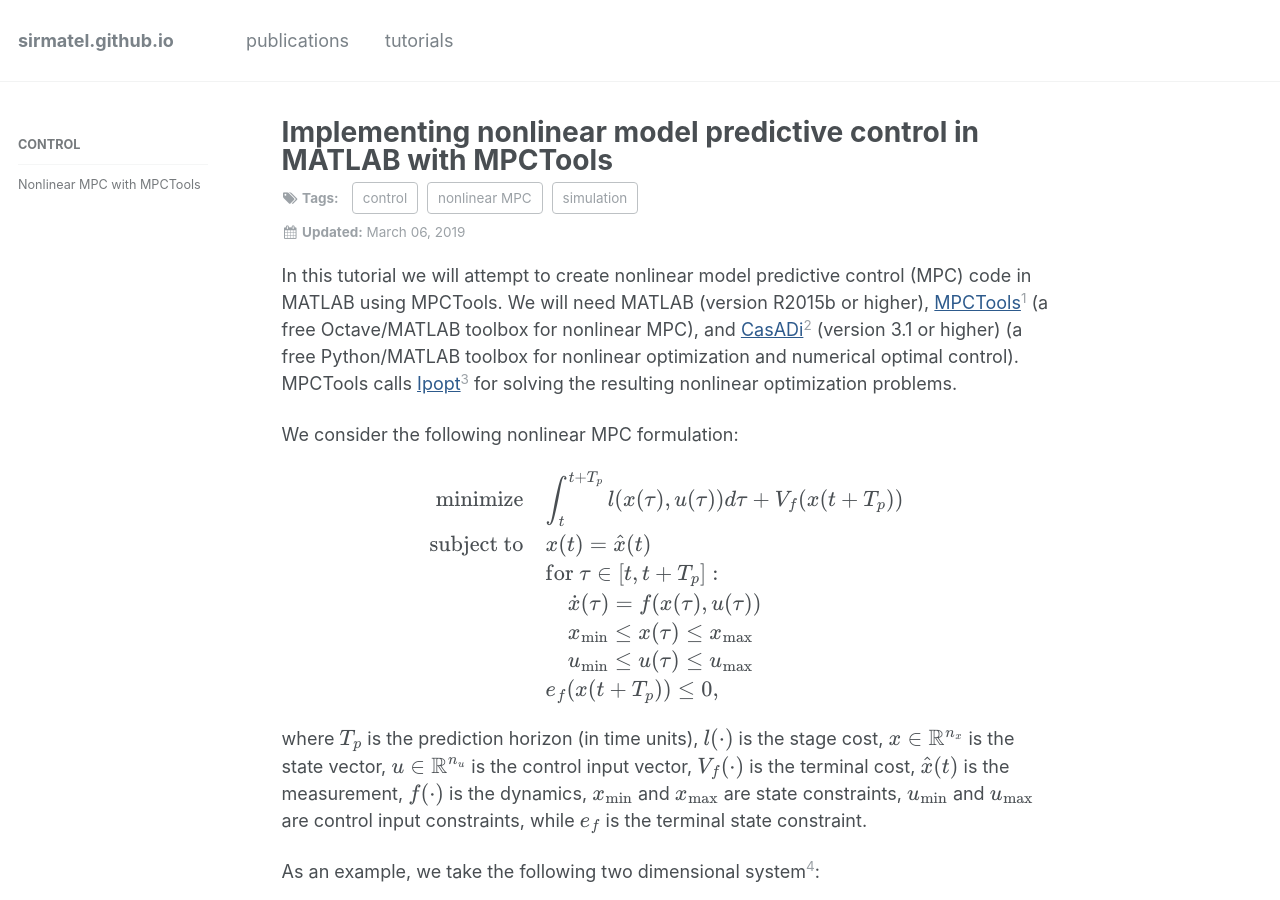
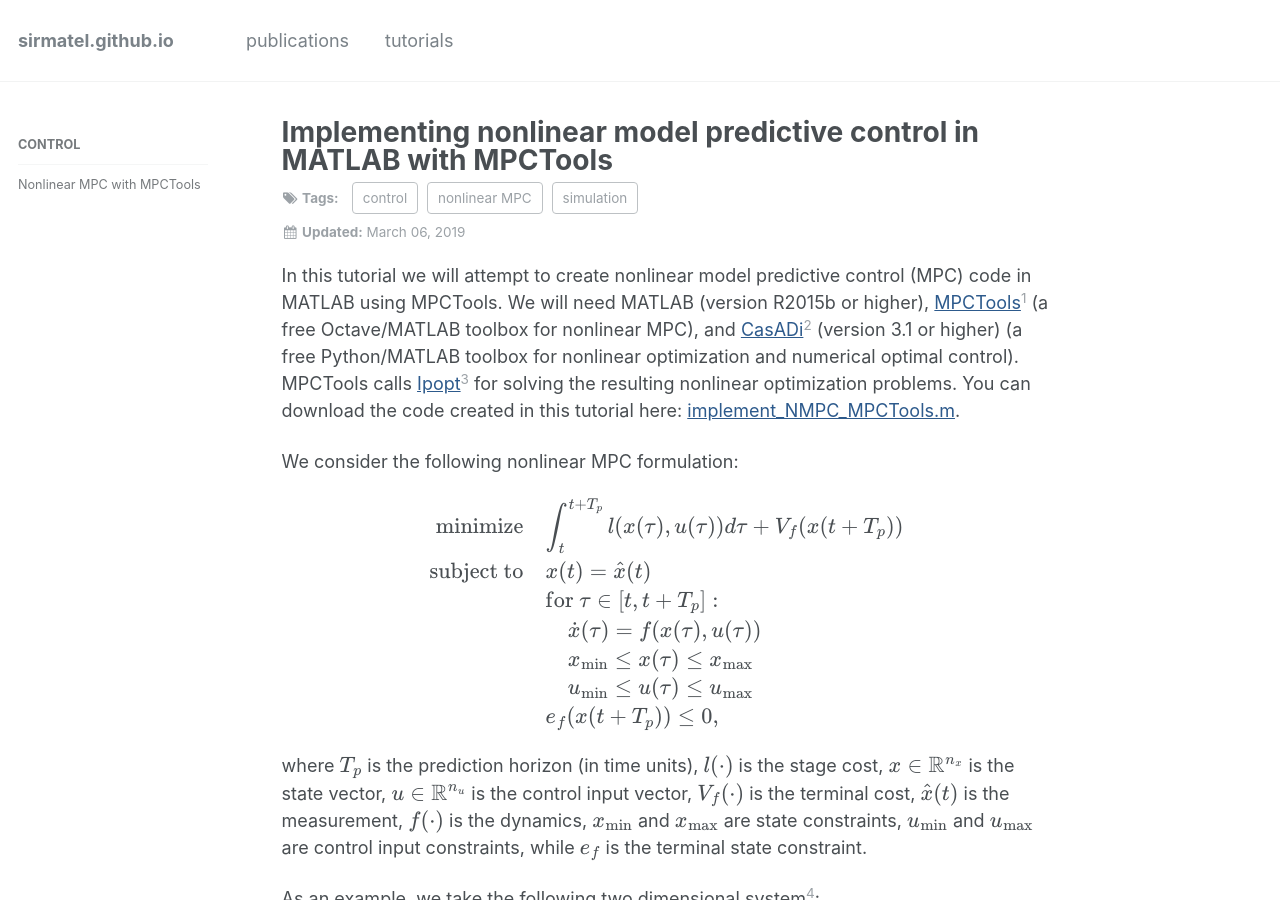
Before and after one commit to sirmatel/sirmatel.github.io, a Jekyll site: the page built from _posts/tutorials/2019-03-06-implement_NMPC_MPCTools.md, in a window 1280 px wide and 900 px high. Built offline with Jekyll 4.4.1, drawn with Linux system fonts in a browser that asks for light colours; formulas are drawn with MathJax 3; comment, search, counter and statistics services are not loaded.

Commit message:
Update 2019-03-06-implement_NMPC_MPCTools.md

```diff
--- a/_posts/tutorials/2019-03-06-implement_NMPC_MPCTools.md
+++ b/_posts/tutorials/2019-03-06-implement_NMPC_MPCTools.md
@@ -12,7 +12,7 @@
   nav: "tutorials"
 ---
 
-In this tutorial we will attempt to create nonlinear model predictive control (MPC) code in MATLAB using MPCTools. We will need MATLAB (version R2015b or higher), <a href="https://bitbucket.org/rawlings-group/octave-mpctools/overview" style="color: #2d5a8c; text-decoration:underline">MPCTools</a>[^Risbeck2016] (a free Octave/MATLAB toolbox for nonlinear MPC), and <a href="https://web.casadi.org/" style="color: #2d5a8c; text-decoration:underline">CasADi</a>[^Andersson2018] (version 3.1 or higher) (a free Python/MATLAB toolbox for nonlinear optimization and numerical optimal control). MPCTools calls <a href="https://projects.coin-or.org/Ipopt" style="color: #2d5a8c; text-decoration:underline">Ipopt</a>[^Waechter2006] for solving the resulting nonlinear optimization problems.
+In this tutorial we will attempt to create nonlinear model predictive control (MPC) code in MATLAB using MPCTools. We will need MATLAB (version R2015b or higher), <a href="https://bitbucket.org/rawlings-group/octave-mpctools/overview" style="color: #2d5a8c; text-decoration:underline">MPCTools</a>[^Risbeck2016] (a free Octave/MATLAB toolbox for nonlinear MPC), and <a href="https://web.casadi.org/" style="color: #2d5a8c; text-decoration:underline">CasADi</a>[^Andersson2018] (version 3.1 or higher) (a free Python/MATLAB toolbox for nonlinear optimization and numerical optimal control). MPCTools calls <a href="https://projects.coin-or.org/Ipopt" style="color: #2d5a8c; text-decoration:underline">Ipopt</a>[^Waechter2006] for solving the resulting nonlinear optimization problems. You can download the code created in this tutorial here: <a href="https://sirmatel.github.io/assets/files/implement_NMPC_MPCTools.m" style="color: #2d5a8c; text-decoration:underline">implement_NMPC_MPCTools.m</a>.
 
 We consider the following nonlinear MPC formulation:
 
```
